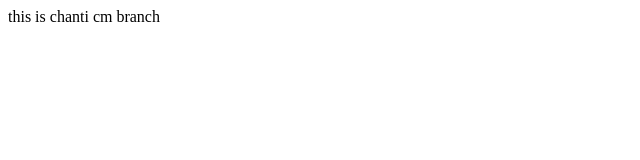
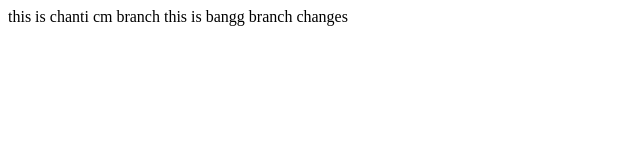
Before and after one commit to MaheshSabavath25/38rr, a plain HTML site: page index.html in a window 1280 px wide. Shown: the whole page, without its empty margins (0-640 px from the left). Drawn offline with Linux system fonts and the light colour scheme.

Commit message:
Banggg changes

```diff
--- a/index.html
+++ b/index.html
@@ -7,5 +7,6 @@
 </head>
 <body>
     this is chanti cm branch
+    this is bangg branch changes
 </body>
 </html>
```
